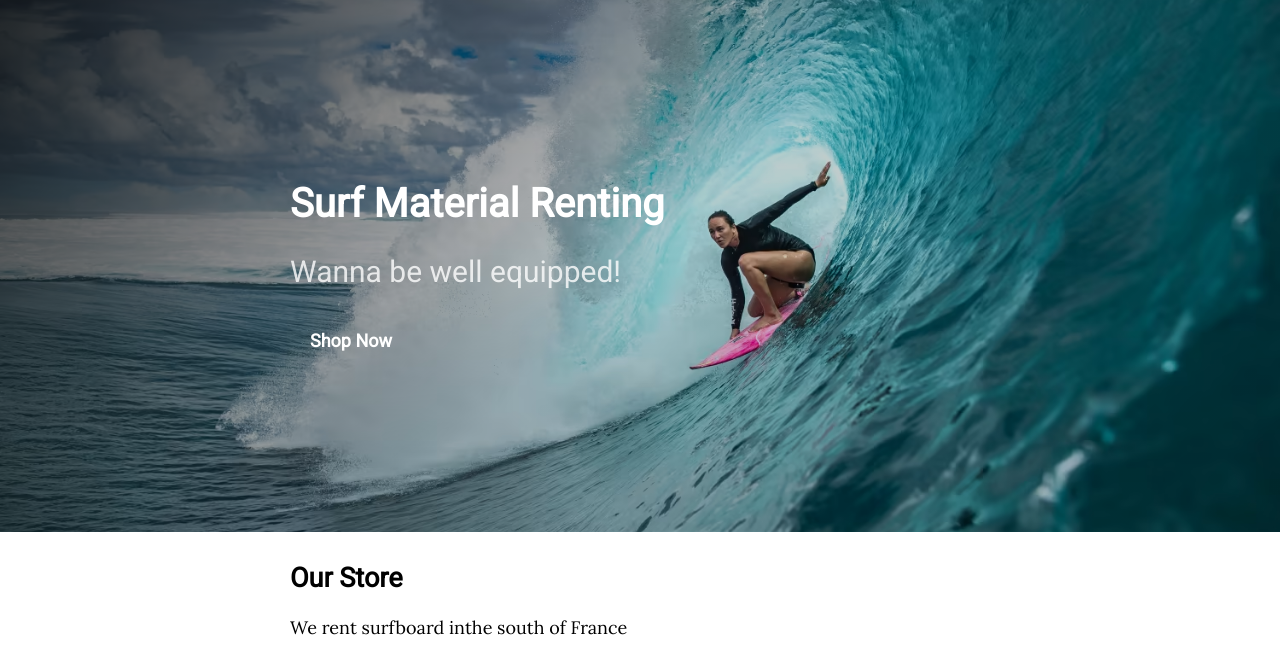
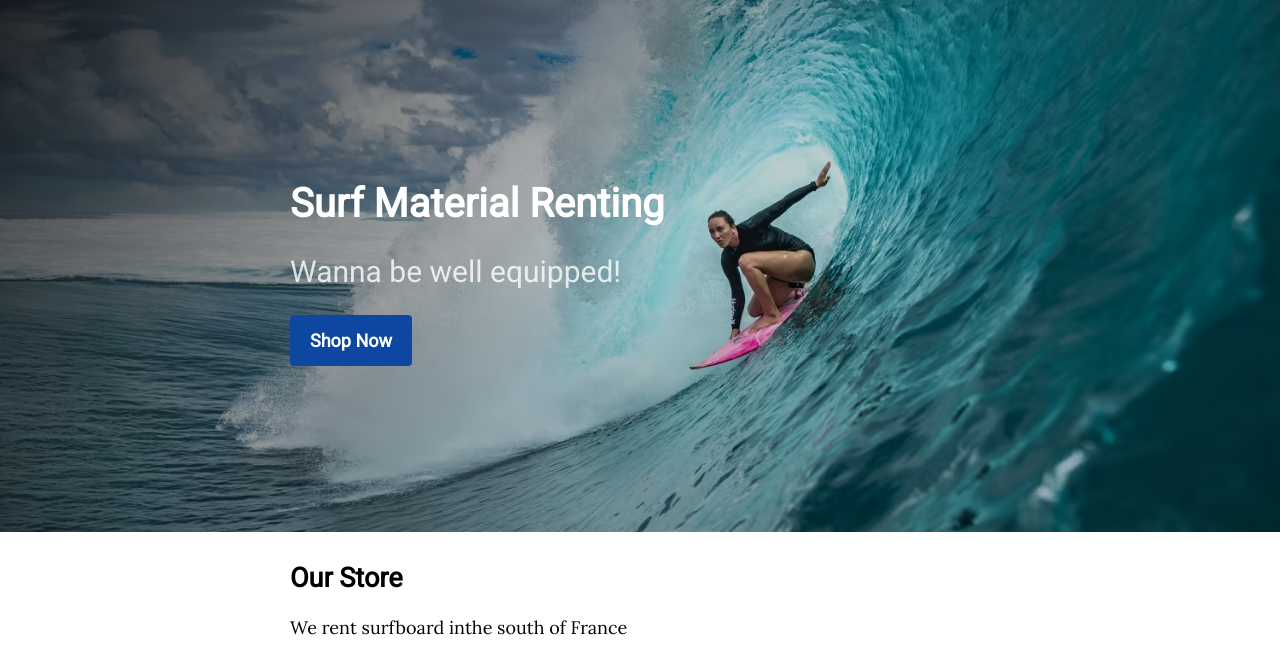
Before and after one commit to Alexandreia2/my-startup, a plain HTML site: page index.html in a window 1280 px wide. Shown: the top 659 px of the page. Drawn offline with Linux system fonts and the light colour scheme; a script that the page names is missing.

Commit message:
Update button.css

```diff
--- a/css/components/button.css
+++ b/css/components/button.css
@@ -1,5 +1,5 @@
 .btn-blue {
-	background-color: 0D47A1;
+	background-color: #0D47A1;
 	padding: 15px 20px;
 	border-radius: 4px;
 	color:  white;
```
